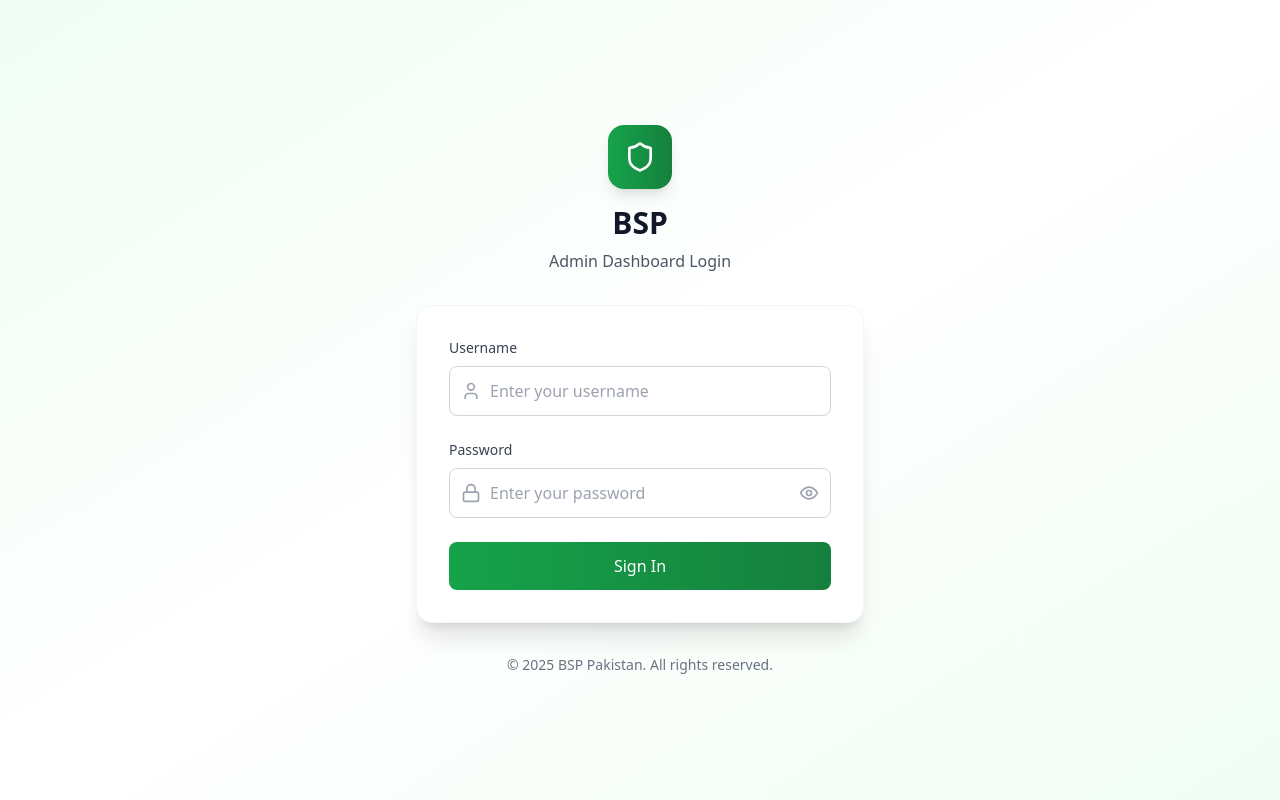
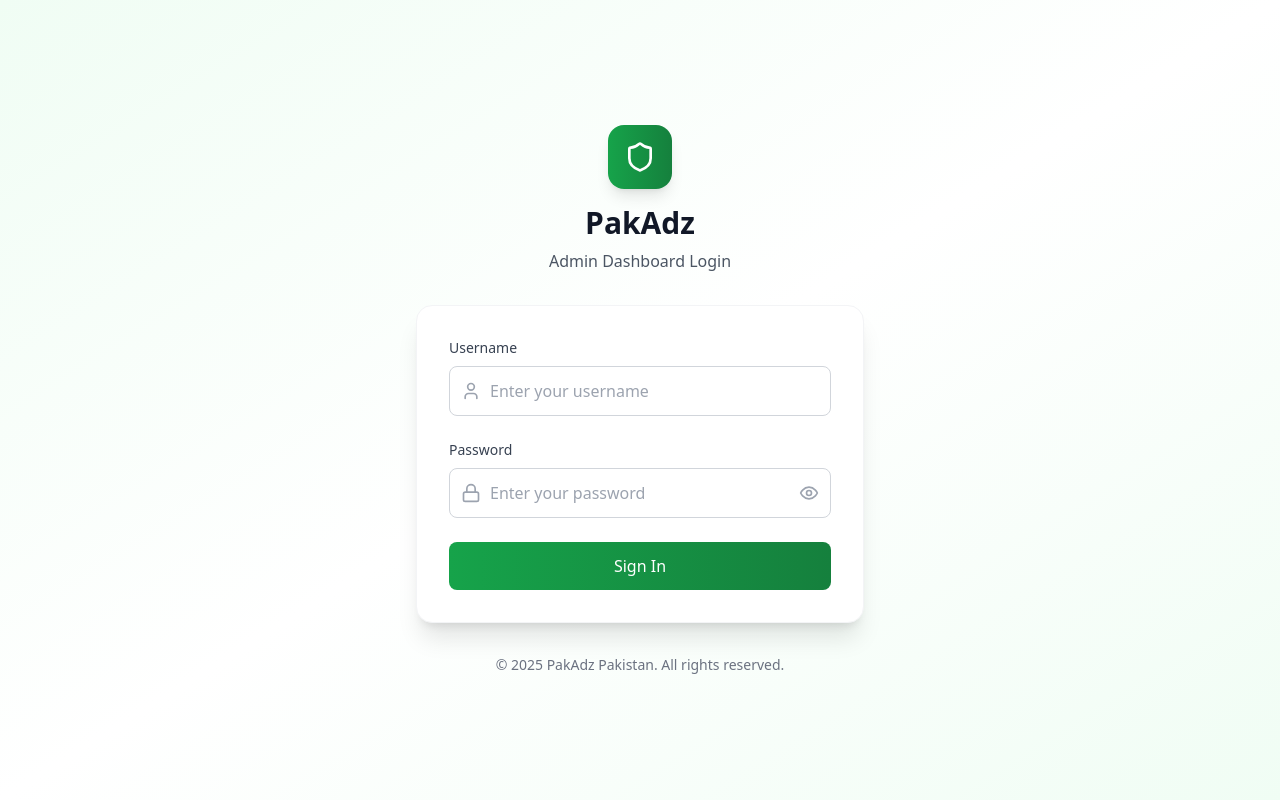
Before and after one commit to Yousuf2110/pak-ads-adminPanel, a React (Vite) app: page / in a window 1280 px wide. Built offline with nearby package versions, Linux system fonts and the light colour scheme.

Commit message:
last fix

```diff
--- a/src/components/Dashboard.tsx
+++ b/src/components/Dashboard.tsx
@@ -103,7 +103,7 @@ const Dashboard: React.FC = () => {
       <div className="flex flex-col sm:flex-row justify-between items-start sm:items-center gap-4">
         <div>
           <h1 className="text-3xl font-bold text-gray-900">Dashboard</h1>
-          <p className="text-gray-600 mt-1">Welcome back! Here's what's happening with BSP Pakistan 🇵🇰</p>
+          <p className="text-gray-600 mt-1">Welcome back! Here's what's happening with PakAdz Pakistan 🇵🇰</p>
         </div>
       </div>
 
--- a/src/components/LoginPage.tsx
+++ b/src/components/LoginPage.tsx
@@ -49,7 +49,7 @@ const LoginPage: React.FC<LoginPageProps> = ({ onLogin }) => {
           <div className="inline-flex items-center justify-center w-16 h-16 bg-gradient-to-r from-green-600 to-green-700 rounded-2xl mb-4 shadow-lg">
             <Shield className="text-white" size={32} />
           </div>
-          <h1 className="text-3xl font-bold text-gray-900 mb-2">BSP</h1>
+          <h1 className="text-3xl font-bold text-gray-900 mb-2">PakAdz</h1>
           <p className="text-gray-600">Admin Dashboard Login</p>
         </div>
 
@@ -124,7 +124,7 @@ const LoginPage: React.FC<LoginPageProps> = ({ onLogin }) => {
 
         {/* Footer */}
         <div className="text-center mt-8 text-sm text-gray-500">
-          <p>© 2025 BSP Pakistan. All rights reserved.</p>
+          <p>© 2025 PakAdz Pakistan. All rights reserved.</p>
         </div>
       </div>
     </div>
--- a/src/components/Sidebar.tsx
+++ b/src/components/Sidebar.tsx
@@ -82,7 +82,7 @@ const Sidebar: React.FC<SidebarProps> = ({
               <Shield className="text-green-600" size={20} />
             </div>
             <div>
-              <h1 className="text-xl font-bold text-white">BSP Pakistan 🇵🇰</h1>
+              <h1 className="text-xl font-bold text-white">PakAdz Pakistan 🇵🇰</h1>
               <p className="text-green-100 text-sm">Admin Panel</p>
             </div>
           </div>
@@ -122,7 +122,7 @@ const Sidebar: React.FC<SidebarProps> = ({
             </div>
             <div className="flex-1 min-w-0">
               <p className="text-sm font-medium text-gray-900 truncate">Admin User</p>
-              <p className="text-xs text-gray-500 truncate">admin@bsp.pk</p>
+              <p className="text-xs text-gray-500 truncate">admin@pakadz.pk</p>
             </div>
           </div>
 
```
